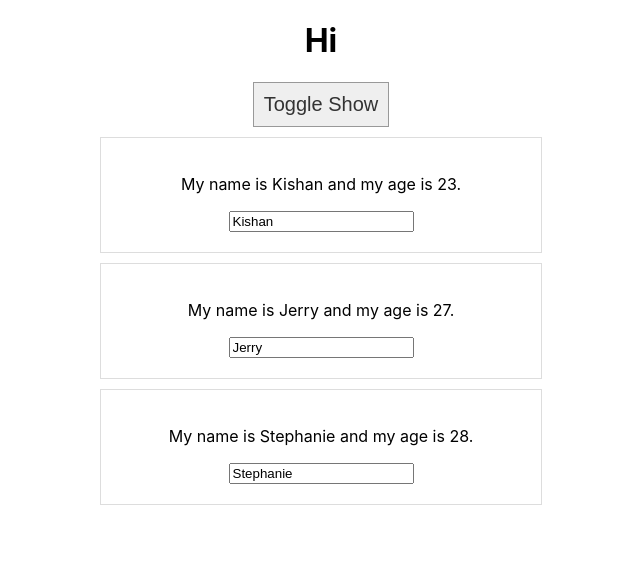
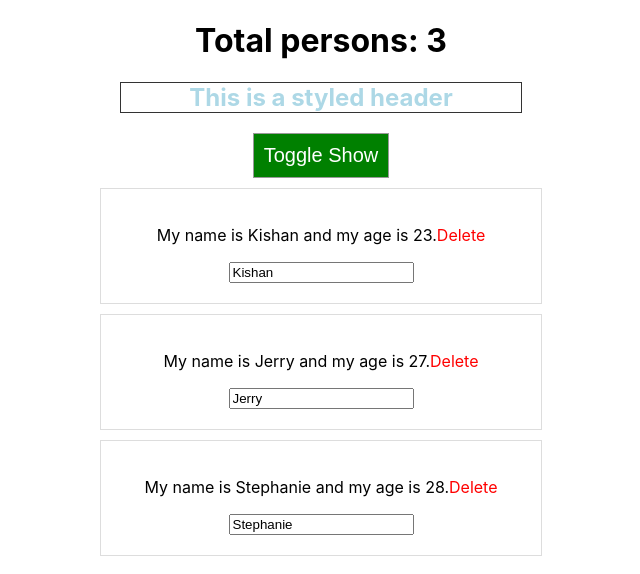
Before and after one commit to kishankpatel/react-practice, a React (Create React App) app: page / in a window 1280 px wide. Shown: the top 574 px of the page, without its empty margins (319-959 px from the left). Built offline with nearby package versions, Linux system fonts and the light colour scheme.

Commit message:
styled component

```diff
--- a/src/App.css
+++ b/src/App.css
@@ -28,6 +28,18 @@
   color: #61dafb;
 }
 
+.red {
+  color: red;
+}
+
+.grey {
+  color: grey;
+}
+
+.bold {
+  color: bold;
+}
+
 @keyframes App-logo-spin {
   from {
     transform: rotate(0deg);
--- a/src/App.js
+++ b/src/App.js
@@ -1,7 +1,17 @@
 import React, { Component } from 'react';
 import './App.css';
 import Person from './Person/Person'
+import styled from 'styled-components';
+const StyledHeader = styled.h2`
+      color: ${props => props.alt ? 'lightBlue' : 'grey'};
+      border: 1px solid #333;
+      width: 400px;
+      margin: 20px auto;
 
+      &:hover {
+        color: blue;
+      }
+    `
 class App extends Component {
   state = {
     persons: [
@@ -47,7 +57,12 @@ class App extends Component {
       color: "#333",
       fontSize: '20px'
     }
+
     var persons = null;
+    let classes = ''
+    if (this.state.persons.length <= 1) {
+      classes = 'red bold'
+    }
     if (this.state.showPersons) {
       persons = (
         <div>
@@ -55,16 +70,19 @@ class App extends Component {
             return <Person
               name={person.name}
               age={person.age}
-              click={() => this.deletePerson(index)}
+              deletePerson={() => this.deletePerson(index)}
               key={"person_" + person.id}
               changed={(event) => this.nameChangeHandler(event, person.id)}/>
           })}
         </div>
       )
+      btnStyle.backgroundColor = 'green'
+      btnStyle.color = 'white'
     }
     return (
       <div className="App">
-        <h1>Hi</h1>
+        <h1 className={classes}>Total persons: {this.state.persons.length}</h1>
+        <StyledHeader alt={this.state.showPersons}>This is a styled header </StyledHeader>
         <button
           style={btnStyle}
           onClick={this.toggleShow}
--- a/src/Person/Person.js
+++ b/src/Person/Person.js
@@ -3,7 +3,10 @@ import "./Person.css";
 const person = (props) => {
   return (
     <div className="person">
-      <p onClick={props.click}>My name is {props.name} and my age is {props.age}.</p>
+      <p>
+        My name is {props.name} and my age is {props.age}.
+        <a herf='javascript:;' className="red" onClick={props.deletePerson}>Delete</a>
+      </p>
       {props.children}
       <input type="text" onChange={props.changed} value={props.name} />
     </div>
```
Also changed, not shown: package.json (+6 -4 lines), 1 other file (tests, documents, lock files or other folders).
